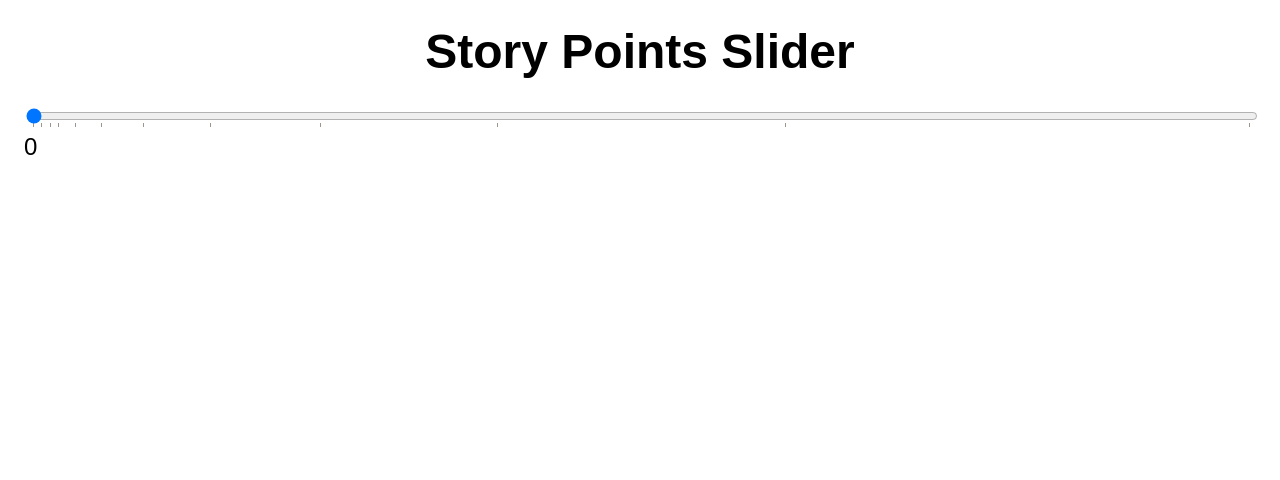
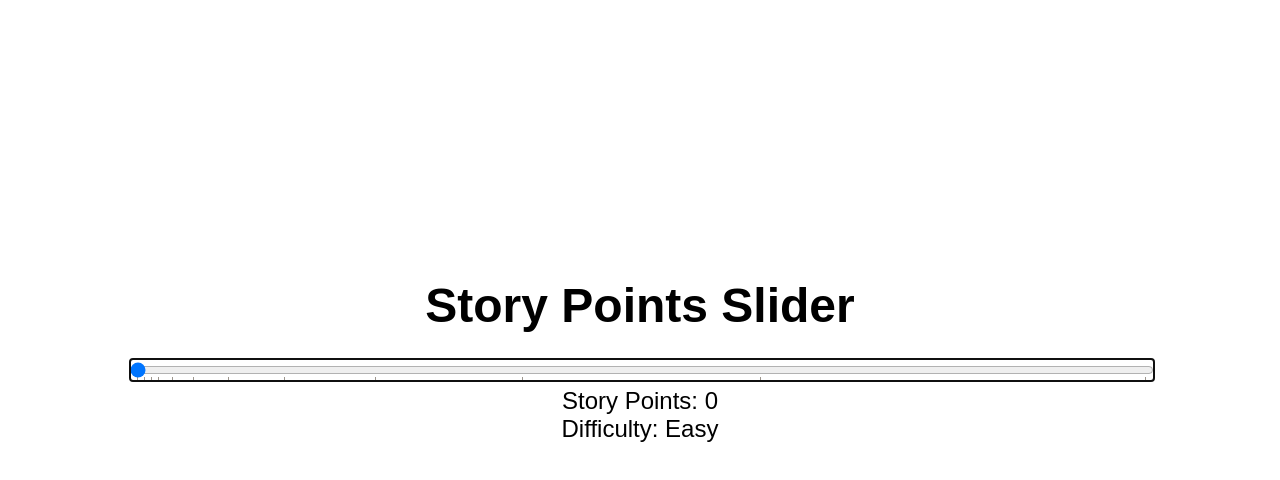
Before and after one commit to HughxDev/story-points-slider, a website: page index.html in a window 1280 px wide. Drawn offline with Linux system fonts and the light colour scheme.

Commit message:
Add difficulty detector

```diff
--- a/index.html
+++ b/index.html
@@ -9,6 +9,8 @@
     html, body {
       padding: 0;
       margin: 0;
+      height: 100%;
+      height: 100vh;
     }
 
     h1,
@@ -21,10 +23,16 @@
       margin: 0 auto 1.5rem;
     }
 
+    label {
+      text-align: center;
+      margin: 0 auto;
+      display: block;
+    }
+
     body {
       font-family: sans-serif;
       font-size: 1.5rem;
-      padding: 1.5rem;
+      /* padding: 1.5rem; */
     }
 
     ol {
@@ -37,20 +45,35 @@
     [type="range"] {
       width: 100%;
     }
+
+    body {
+      display: flex;
+      justify-content: center;
+      align-items: center;
+    }
+
+    .content {
+      margin-top: -10vh;
+      width: 80vw;
+    }
   </style>
 </head>
 <body>
+  <div class="content">
     <h1>Story Points Slider</h1>
     <input id="slider" type="range" list="numbers" />
     <datalist id="numbers">
+      <!-- Easy -->
       <option>0</option>
       <option>1</option>
       <option>2</option>
       <option>3</option>
+      <!-- Medium -->
       <option>5</option>
       <option>8</option>
       <option>13</option>
       <option>21</option>
+      <!-- Hard -->
       <option>34</option>
       <option>55</option>
       <option>89</option>
@@ -71,12 +94,18 @@
       <option>121,393</option>
       <option>196,418</option> -->
     </datalist>
-  <output id="output"></output>
+    <label for="slider">Story Points: <output id="output"></output></label>
+    <label id="label">Difficulty: <output id="difficulty" for="slider"></output></label>
+  </div>
   <script>
     window.addEventListener('DOMContentLoaded', () => {
+      const easyIndex = 0;
+      const mediumIndex = 4;
+      const hardIndex = 8;
       const $slider = document.getElementById( 'slider' );
       const $numbers = document.getElementById( 'numbers' );
       const $output = document.getElementById( 'output' );
+      const $difficulty = document.getElementById( 'difficulty' );
       const numbers = [];
       let lastValue = '0';
       let lastIndex = 0;
@@ -92,6 +121,19 @@
       $slider.value = $slider.min;
       lastValue = $slider.min;
       $output.value = $numbers.querySelector( `[value="${$slider.min}"]` ).textContent;
+      renderDifficulty( lastIndex );
+
+      $slider.focus();
+
+      function renderDifficulty( index ) {
+        if ( ( index >= easyIndex ) && ( index < mediumIndex ) ) {
+          $difficulty.textContent = 'Easy';
+        } else if ( ( index >= mediumIndex ) && ( index < hardIndex ) ) {
+          $difficulty.textContent = 'Medium';
+        } else if ( ( index >= hardIndex ) ) {
+          $difficulty.textContent = 'Hard';
+        }
+      }
 
       function onChange( event ) {
         const goal = parseInt( event.target.value, 10 );
@@ -145,6 +187,8 @@
         $output.value = $numbers.querySelector( `[value="${closest}"]` ).textContent;
         lastIndex = nextIndex;
         lastValue = closest.toString();
+
+        renderDifficulty( nextIndex );
       };
 
       $slider.addEventListener( 'change', onChange );
```
Lines whose indentation alone changed are shown as unchanged.
